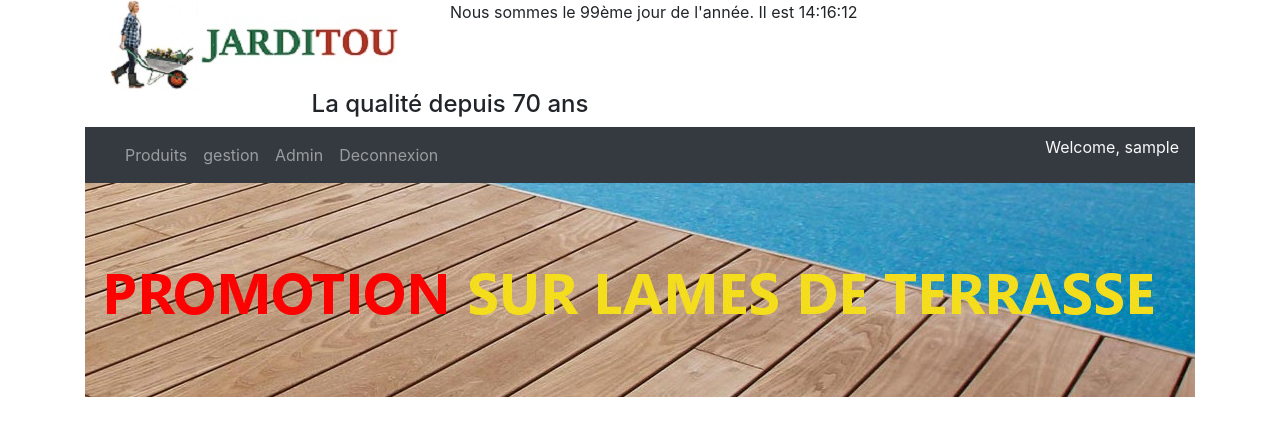
After one commit to claudar/jarditou-PHP, a PHP site: page /Zone/views/headerJarditou.php in a window 1280 px wide. The commit adds this page. Shown: the top 436 px of the page. Run offline with PHP 8.4, Linux system fonts and the light colour scheme; the visitor is signed in with stand-in values (Sample User, id 1).

Commit message:
second commit

```diff
--- a/erreur_connexion.php
+++ b/controllers/erreur_connexion.php
@@ -1,8 +1,8 @@
 
 
 <?php
-include"assets/php/headerJarditou.php";
+include"../views/headerJarditou.php";
 echo "<br><h1 class = text-danger><center>Accès refusé!!!!</center></h1><br>";
 echo "<br><b class = 'mb-5'><center>Veuillez vous connecter pour accéder a l'ensemble des fonctionnalités de notre site</center></b><br>";
-include("assets/php/footer.php");
+include("../views/footer.php");
 ?>
--- a/login.php
+++ b/login.php
@@ -42,7 +42,7 @@ if (isset($_POST['submit']) || isset($_POST["submit1"]))  //on verifie si la var
             {
                 $_SESSION["role"] = "utilisateur";
             }
-            header('Refresh: 3; URL=inscription.php'); // je rajoute un header location pour bien etre redirigé sur la page d'accueil du site et non sur la page login php si l'utilisateur est deja connu
+            header('Refresh: 3; URL=../views/inscription.php'); // je rajoute un header location pour bien etre redirigé sur la page d'accueil du site et non sur la page login php si l'utilisateur est deja connu
 
 
 
@@ -99,7 +99,7 @@ if (isset($_POST['submit']) || isset($_POST["submit1"]))  //on verifie si la var
         // include du mail en html
         include_once 'mail.php';
         mail($array_user[':email'], 'Jarditou Config - confirmation de compte', $message, $aHeaders);
-        header('Refresh: 3; URL=inscription.php'); // je rajoute un header location pour bien etre redirigé sur la page d'accueil du site et non sur la page login php si l'utilisateur est deja connu
+        header('Refresh: 3; URL=../views/inscription.php'); // je rajoute un header location pour bien etre redirigé sur la page d'accueil du site et non sur la page login php si l'utilisateur est deja connu
 
         }
 
--- a/contact.php
+++ b/views/contact.php
@@ -1,5 +1,5 @@
 <?php
-include("assets/php/headerJarditou.php");
+include("headerJarditou.php");
 
 ?>
 
@@ -122,5 +122,5 @@ include("assets/php/headerJarditou.php");
 
 
 <?php
-include("assets/php/footer.php")
+include("footer.php")
 ?>
--- /dev/null
+++ b/views/headerJarditou.php
@@ -0,0 +1,121 @@
+<?php session_start();?>
+
+<!DOCTYPE html>
+<html lang="fr">
+
+    <head>
+        <meta charset="UTF-8">
+        <meta name="viewport" content="width=device-width, initial-scale=1.0">
+        <meta http-equiv="X-UA-Compatible" content="ie=edge">
+        <link rel="stylesheet" href="https://stackpath.bootstrapcdn.com/bootstrap/4.1.3/css/bootstrap.min.css" integrity="sha384-MCw98/SFnGE8fJT3GXwEOngsV7Zt27NXFoaoApmYm81iuXoPkFOJwJ8ERdknLPMO" crossorigin="anonymous">
+           <title>JARDITOU, la qualité depuis 70 ans.</title>
+</head>
+
+<body>
+  <div class = "container-fluid">  <!-- class pour prendre l'intégralité de la page-->
+    <div class="container"> <!-- class qui mdifie la page pour en avoir 960px -->
+      <header>
+        <!-- Logo and Title -->
+        <div class="row">
+            <!-- LOGO -->
+            <div class="col-lg-4 col-md-4 col-sm-6 text-center">
+                <a href="jarditou3.php"><img src="../assets/img/jarditou_logo.jpg" id="logo"
+                        alt="Logo du site : Une femme tenant une brouette" title="Logo du site Jarditou"></a>
+            </div>
+            <?php
+            date_default_timezone_set("Europe/Paris");
+    echo "Nous sommes le  ".date("z"). "ème jour de l'année"; // Affiche la date du jour
+    echo ". Il est " . date("H:i:s") ; // Affiche l'heure
+    echo " "
+  //   $curdate =new DateTime("H:i:s");
+  //   $deb = new DateTime("10:00:00");
+  //   $fin = new DateTime("20:00:00");
+  //   //$curdate=new DateTime("9999-01-02");
+  //   if($curdate=>$deb){
+  //
+  //   echo 'le magasin ferme a 20h';
+  //                     }
+  //  else($curdate=>$fin){
+  //
+  // echo'le magasin ouvre a 10h'
+  //
+  // }
+            ?>
+            <!-- Title -->
+            <div class="col-lg-8 col-md-8 col-sm-6 text-center">
+              <h4 class="display-8">La qualité depuis 70 ans</h4>
+    </div>
+        </div>
+    </header>
+          <nav class="navbar navbar-expand-lg navbar navbar-dark bg-dark"> <!-- nav bar-->
+            <a class="navbar-brand" href="#"></a>
+            <button class="navbar-toggler" type="button" data-toggle="collapse" data-target="#navbarText" aria-controls="navbarText" aria-expanded="false" aria-label="Toggle navigation">
+              <span class="navbar-toggler-icon"></span>
+            </button>
+            <div class="collapse navbar-collapse" id="navbarText">
+              <ul class="navbar-nav mr-auto">
+                  <?php if ($_SESSION["role"] == "utilisateur" && $_SESSION['verif'] == 1){?>  <!-- je defini les pages que l'utilisateur peut voir selon son role dans la base de données -->
+                <li class="nav-item active">
+                  <a class="nav-link" href="../views/Jarditou3.php" title= "Accueil">Accueil<span class="sr-only">(current)</span></a>
+                </li>
+                  <?php }else if ($_SESSION["role"] == "admin"){ ?>    <!--si l'utilisateur est admin il ne verra pas la page d'accueil car le else est vide, jepourrais créer une page d'erreur connexion -->
+
+                  <?php } else {?>
+                  <li class="nav-item active">
+                      <a class="nav-link" href="../views/Jarditou3.php" title= "Accueil">Accueil<span class="sr-only">(current)</span></a>
+                  </li>
+                  <?php } ?>
+
+                  <?php if ($_SESSION["role"] == "admin"){?>
+                      <li class="nav-item">
+                          <a class="nav-link" href="../views/tableau.php">Produits</a>
+                      </li>
+                      <li class="nav-item">
+                          <a class="nav-link" href="gestion_admin.php">gestion</a>
+                      </li>
+                  <?php }else if ($_SESSION["role"] == "utilisateur"){?>
+                      <li class="nav-item">
+                          <a class="nav-link" href="produits_user.php">Produits</a>
+                      </li>
+                  <?php } else {?>
+                  <li class="nav-item">
+                      <a class="nav-link" href="../controllers/erreur_connexion.php">Produits</a>
+                  </li>
+                  <?php } ?>
+
+                  <?php if ($_SESSION["role"] == "utilisateur"){?>
+                <li class="nav-item">
+                  <a class="nav-link" href="../views/contact.php">Contact</a>
+                </li>
+                  <?php } else { }?>
+
+                  <?php if ($_SESSION["role"] == "admin"){?>
+                <li class="nav-item">
+                      <a class="nav-link" href="fiche_produit.php">Admin</a>
+                  </li>
+                  <?php } else { }?>
+                  <?php if ($_SESSION["role"] == "utilisateur" || $_SESSION["role"] == "admin")
+                      {?>
+                          <li class="nav-item">
+                            <a class="nav-link" href="logout.php">Deconnexion</a>
+                           </li>
+                      <?php }else
+                      {?>
+                          <li class="nav-item">
+                            <a class="nav-link" href="../views/inscription.php">Connexion</a>
+                           </li>
+                        <?php } ?>
+
+
+              </ul>
+              <span class="navbar-text">
+                <!-- si je veux retrer du texte sur la navbar je le rentre ici -->
+              </span>
+            </div>
+              <?php
+
+              if(!empty ($_SESSION['login'])) {
+                  echo "<p class= text-light>Welcome, ".$_SESSION['login']."</p>";
+              }?>
+          </nav>
+          <img src="../assets/img/promotion.jpg" class="img-fluid">
--- a/inscription.php
+++ b/views/inscription.php
@@ -2,7 +2,7 @@
 
 
 <?php
-include("assets/php/headerJarditou.php");
+include("headerJarditou.php");
 ?>
 <body xmlns="http://www.w3.org/1999/html">
 <?php
@@ -96,5 +96,5 @@ else {
 
 <?php
 
-include("assets/php/footer.php");
+include("footer.php");
 ?>
--- a/jarditou3.php
+++ b/views/jarditou3.php
@@ -1,5 +1,5 @@
 <?php
-include("assets/php/headerJarditou.php");
+include("headerJarditou.php");
 
 ?>
 
@@ -28,8 +28,8 @@ include("assets/php/headerJarditou.php");
     <hr>
   </article>
 <?php
-include("assets/php/headerCaroussel.php");
+include("headerCaroussel.php");
 ?>
 <?php
-include("assets/php/footer.php")
+include("footer.php")
 ?>
```
Also changed, not shown: views/footer.php (added, +32 -0 lines), views/headerCaroussel.php (added, +27 -0 lines), views/script.php (added, +113 -0 lines), views/tableau.php (renamed from tableau.php, +5 -5 lines), models/connexion_bdd.php (renamed from connexion_bdd.php), views/details.php (renamed from details.php), views/fiche_produit.php (renamed from fiche_produit.php), 6 other files.
